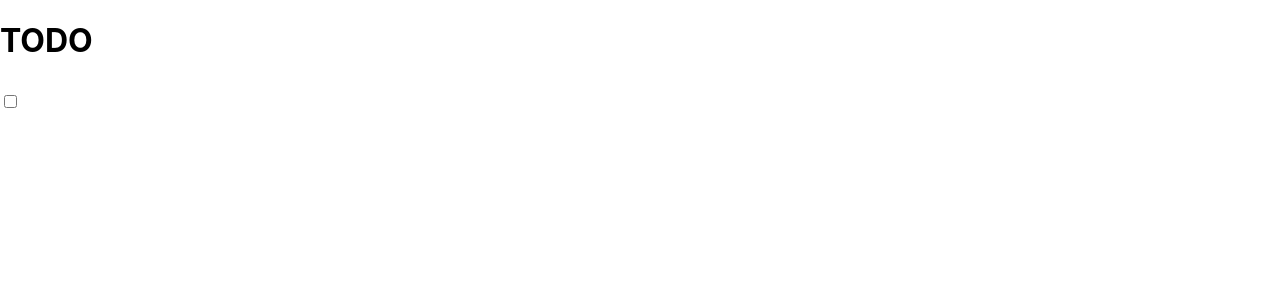
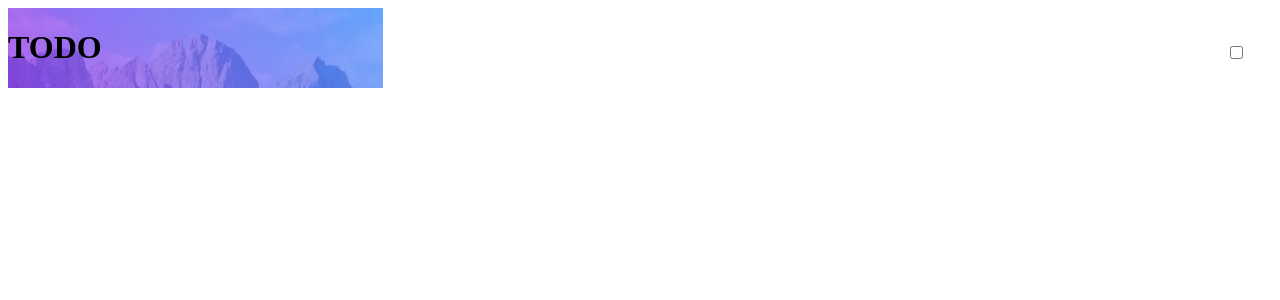
Before and after one commit to roadblock37/todo-express, a React (Create React App) app in the folder client/: page / in a window 1280 px wide. Shown: the top 300 px of the page. Built offline with nearby package versions, Linux system fonts and the light colour scheme.

Commit message:
file cleanup

```diff
--- a/client/src/App.css
+++ b/client/src/App.css
@@ -1,38 +1,13 @@
-.App {
-  text-align: center;
+
+
+
+main {
+  background-image: url("../public/images/bg-mobile-light.jpg");
+  background-repeat: no-repeat;
 }
 
-.App-logo {
-  height: 40vmin;
-  pointer-events: none;
+.header {
+  display: flex;
+  justify-content: space-between;
+  align-items: center;
 }
-
-@media (prefers-reduced-motion: no-preference) {
-  .App-logo {
-    animation: App-logo-spin infinite 20s linear;
-  }
-}
-
-.App-header {
-  background-color: #282c34;
-  min-height: 100vh;
-  display: flex;
-  flex-direction: column;
-  align-items: center;
-  justify-content: center;
-  font-size: calc(10px + 2vmin);
-  color: white;
-}
-
-.App-link {
-  color: #61dafb;
-}
-
-@keyframes App-logo-spin {
-  from {
-    transform: rotate(0deg);
-  }
-  to {
-    transform: rotate(360deg);
-  }
-}
--- a/client/src/App.js
+++ b/client/src/App.js
@@ -1,9 +1,14 @@
 import "./App.css";
 import Todo from "./components/todo";
 import Header from "./components/header";
+import TodoContainer from "./components/todoContainer";
 
 function App() {
-  return <Header />;
+  return (
+    <main>
+      <Header />
+    </main>
+  );
 }
 
 export default App;
--- a/client/src/components/header.js
+++ b/client/src/components/header.js
@@ -3,6 +3,7 @@ const Header = () => {
     <div className="header">
       <h1>TODO</h1>
 
+      <div className="toggleContainer">
         <input type="checkbox" id="themeToggle" name="themeToggle" />
         <label for="themeToggle">
           <svg xmlns="http://www.w3.org/2000/svg" width="26" height="26">
@@ -14,6 +15,7 @@ const Header = () => {
           </svg>
         </label>
       </div>
+    </div>
   );
 };
 
--- a/client/src/index.css
+++ /dev/null
@@ -1,13 +0,0 @@
-body {
-  margin: 0;
-  font-family: -apple-system, BlinkMacSystemFont, 'Segoe UI', 'Roboto', 'Oxygen',
-    'Ubuntu', 'Cantarell', 'Fira Sans', 'Droid Sans', 'Helvetica Neue',
-    sans-serif;
-  -webkit-font-smoothing: antialiased;
-  -moz-osx-font-smoothing: grayscale;
-}
-
-code {
-  font-family: source-code-pro, Menlo, Monaco, Consolas, 'Courier New',
-    monospace;
-}
--- a/client/src/index.js
+++ b/client/src/index.js
@@ -1,17 +1,10 @@
-import React from 'react';
-import ReactDOM from 'react-dom/client';
-import './index.css';
-import App from './App';
-import reportWebVitals from './reportWebVitals';
+import React from "react";
+import ReactDOM from "react-dom/client";
+import App from "./App";
 
-const root = ReactDOM.createRoot(document.getElementById('root'));
+const root = ReactDOM.createRoot(document.getElementById("root"));
 root.render(
   <React.StrictMode>
     <App />
   </React.StrictMode>
 );
-
-// If you want to start measuring performance in your app, pass a function
-// to log results (for example: reportWebVitals(console.log))
-// or send to an analytics endpoint. Learn more: https://bit.ly/CRA-vitals
-reportWebVitals();
--- a/client/src/reportWebVitals.js
+++ /dev/null
@@ -1,13 +0,0 @@
-const reportWebVitals = onPerfEntry => {
-  if (onPerfEntry && onPerfEntry instanceof Function) {
-    import('web-vitals').then(({ getCLS, getFID, getFCP, getLCP, getTTFB }) => {
-      getCLS(onPerfEntry);
-      getFID(onPerfEntry);
-      getFCP(onPerfEntry);
-      getLCP(onPerfEntry);
-      getTTFB(onPerfEntry);
-    });
-  }
-};
-
-export default reportWebVitals;
```
Also changed, not shown: client/src/setupTests.js (deleted, +0 -5 lines), 1 other file (tests, documents, lock files or other folders). Lines whose indentation alone changed are shown as unchanged.
